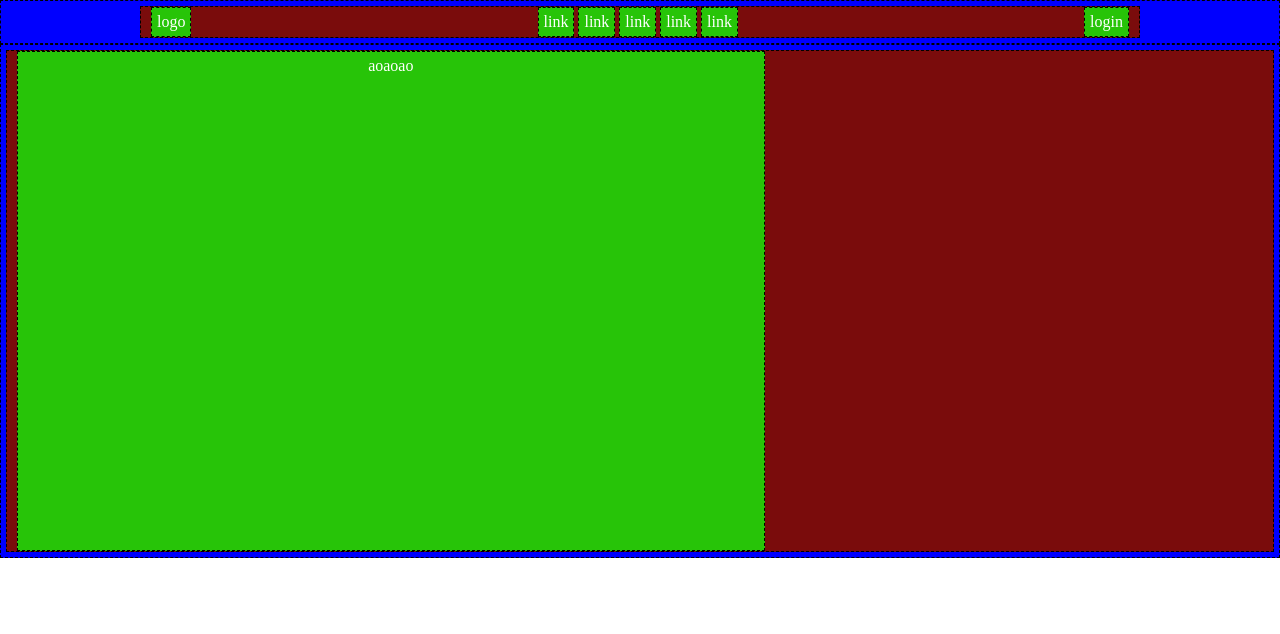
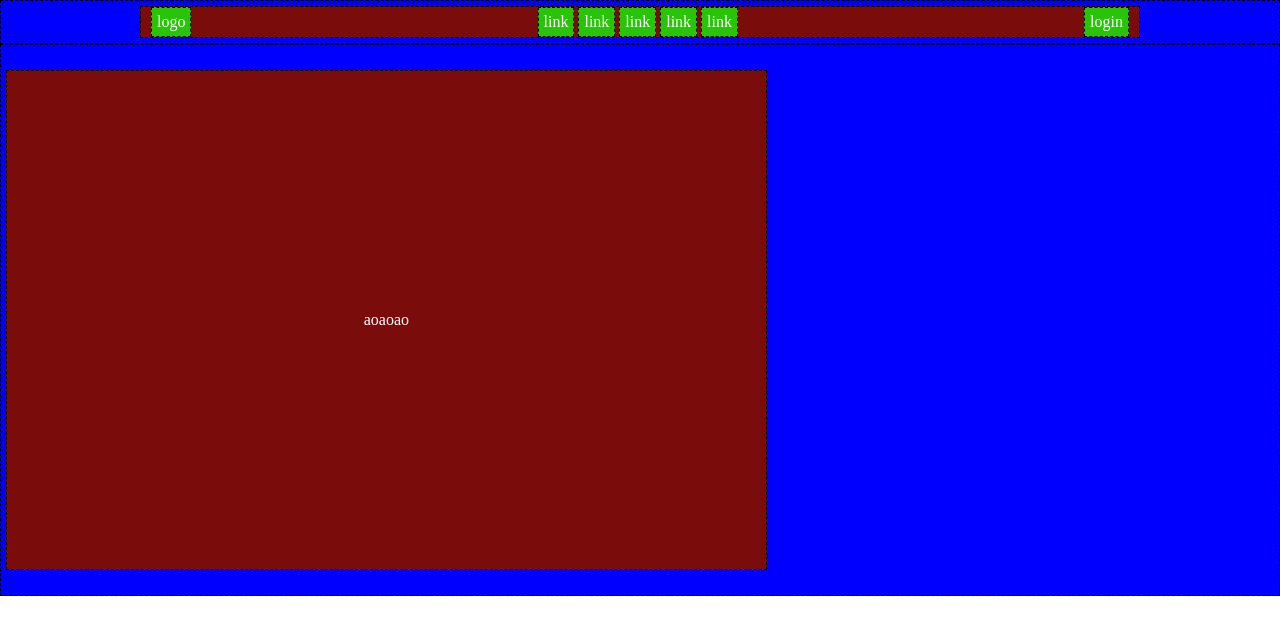
Before and after one commit to antonioferrigno28/htmlcss-struttura-discord, a plain HTML site: page index.html in a window 1280 px wide. Drawn offline with Linux system fonts and the light colour scheme.

Commit message:
progress

```diff
--- a/css/style.css
+++ b/css/style.css
@@ -46,12 +46,11 @@ a {
 
 /* MAIN */
 
-.container > .presentation {
+main > .container {
   display: flex;
   justify-content: center;
+  margin: 20px 0px;
+  height: 500px;
   width: 60%;
+  align-items: center;
 }
-
-.presentation {
-  height: 500px;
-}
--- a/index.html
+++ b/index.html
@@ -32,7 +32,7 @@
 
     <main class="debug">
       <div class="container debug">
-        <div class="presentation debug">aoaoao</div>
+        <div class="presentation">aoaoao</div>
       </div>
     </main>
   </body>
```
